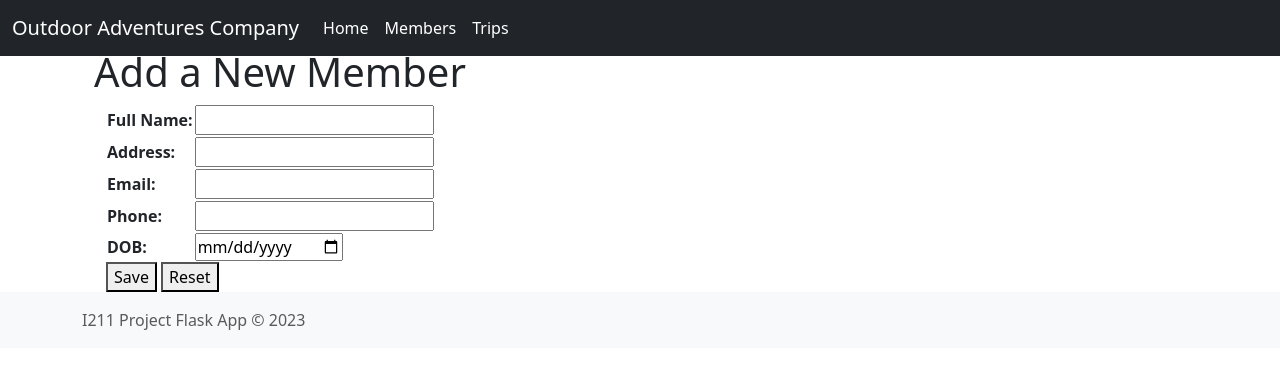
After one commit to gavsimps/I211_project, a Flask app: page /members/add in a window 1280 px wide. The commit adds this page. Shown: the top 369 px of the page. Run offline with Flask 2, Linux system fonts and the light colour scheme; some libraries are stand-ins or nearby versions.

Commit message:
added forms wip

```diff
--- a/app.py
+++ b/app.py
@@ -35,13 +35,29 @@ def index():
 def members():
     return render_template('members.html',member_info=member_info,member_header=member_header)
 
+@app.route('/members/add', methods=['GET','POST'])
+def add_member():
+    # if request.method == 'POST':
+    #     memberadd = {}
+    #     memberadd['form1'] = request.form['name']
+
+    #     print(memberadd)
+    #     return render_template('members.html')
+
+    # else:
+    return render_template('add_member.html')
+
+
+
+
+
 @app.route('/trips')
 def trips():
     return render_template('trips.html',trips_info=trips_info)
 
-@app.route('/trips/create')
+@app.route('/trips/add', methods=['GET','POST'])
 def add_trip():
-    return render_template('trip_form.html')
+    return render_template('add_trip.html')
 
 @app.route('/trips/<trip_id>')
 def trip(trip_id=None):
--- /dev/null
+++ b/templates/add_member.html
@@ -0,0 +1,56 @@
+{% extends "base.html" %}
+{% block title %}New Member{% endblock %}
+{% block content %}
+<!--add a new member
+text boxes
+    namy, addy, email, phone
+calendar
+    dob
+2 buttons: save, reset-->
+<div class="container-fluid mx-auto">
+    <h1 class="mt-5">Add a New Member</h1>
+    <div class="container ">
+        <form class="form-inline" action="{{url_for('add_member')}}" method="POST" name="member_form">
+            <table>
+                <tr>
+                    <div class="form-group mb-2">
+                        <th><label for="name" class="sr-only">Full Name:</label></th>
+                        <td><input type="text" id="name" name="name"></td>
+                    </div>
+                </tr>
+
+                <tr>
+                    <div class="form-group mb-2">
+                        <th><label for="addy" class="sr-only">Address:</label></th>
+                        <td><input type="text" id="addy" name="addy"></td>
+                    </div>
+                </tr>
+
+                <tr>
+                    <div class="form-group mb-2">
+                        <th><label for="email" class="sr-only">Email:</label></th>
+                        <td><input type="text" id="email" name="email"></td>
+                    </div>
+                </tr>
+
+                <tr>
+                    <div class="form-group mb-2">
+                        <th><label for="phone" class="sr-only">Phone:</label></th>
+                        <td><input type="text" id="phone" name="phone"></td>
+                    </div>
+                </tr>
+
+                <tr>
+                    <div class="form-group mb-2">
+                        <th><label for="dob" class="sr-only">DOB:</label></th>
+                        <td><input type="date" id="dob" name="dob"></td>
+                    </div>
+                </tr>
+            </table>
+
+            <button type="submit" value="Submit">Save</button>
+            <button type="reset" value="Reset">Reset</button>
+        </form>
+    </div>
+</div>
+{% endblock %}
--- a/templates/members.html
+++ b/templates/members.html
@@ -25,4 +25,6 @@
     </table>
 </div>
 <!--add button, add a member, goes to member form-->
+<a class="btn btn-primary btn-lg px-4 gap-3" href="{{url_for('add_member')}}" role="button">Add A Member</a>
+
 {% endblock %}
--- a/templates/trips.html
+++ b/templates/trips.html
@@ -28,4 +28,7 @@
 </div>
 <!-- Add 2 buttons
 Edit and Delete-->
+<div class="mx-auto" style="width: 200px">
+    <a class="btn btn-primary btn-lg px-4 gap-3" href="{{url_for('add_trip')}}" role="button">Add A Trip</a>
+</div>
 {% endblock %}
```
Also changed, not shown: templates/add_trip.html (added, +99 -0 lines), templates/member_form.html (deleted, +0 -11 lines), templates/trip_form.html (deleted, +0 -17 lines).
